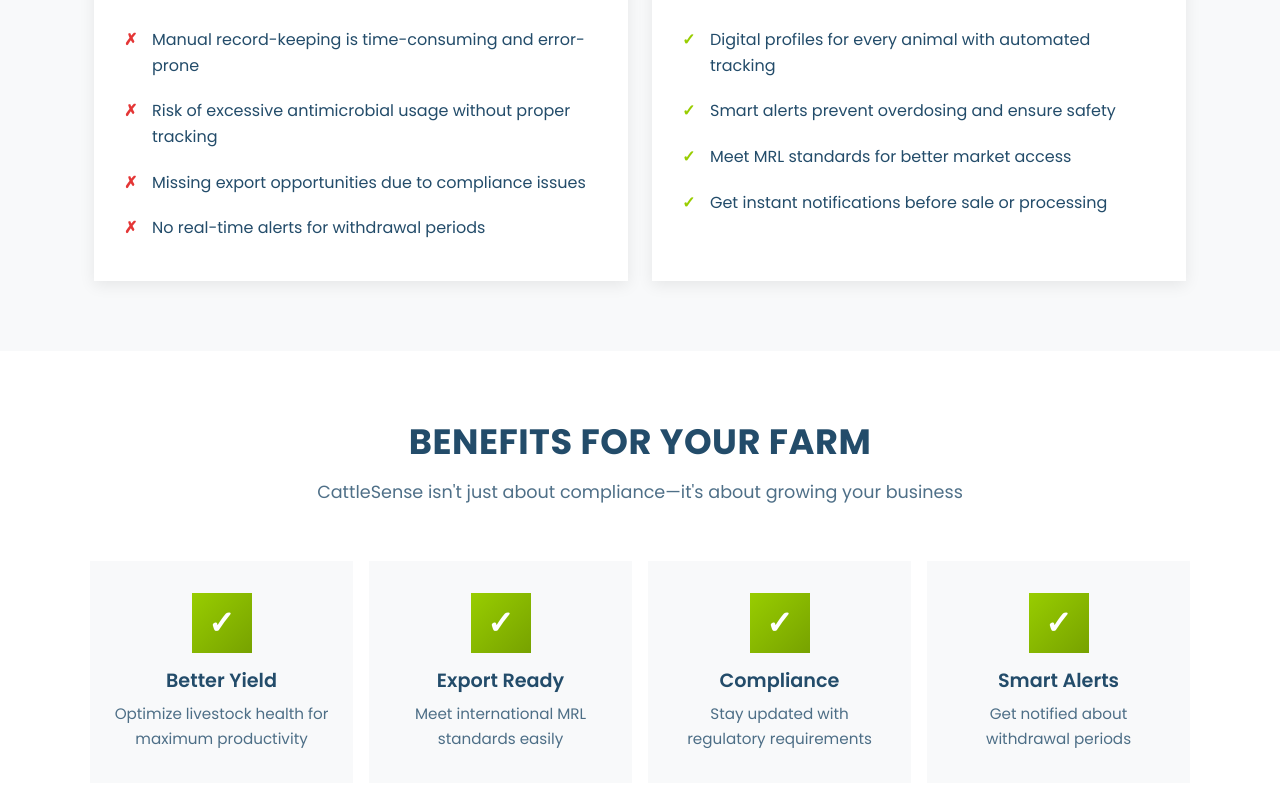
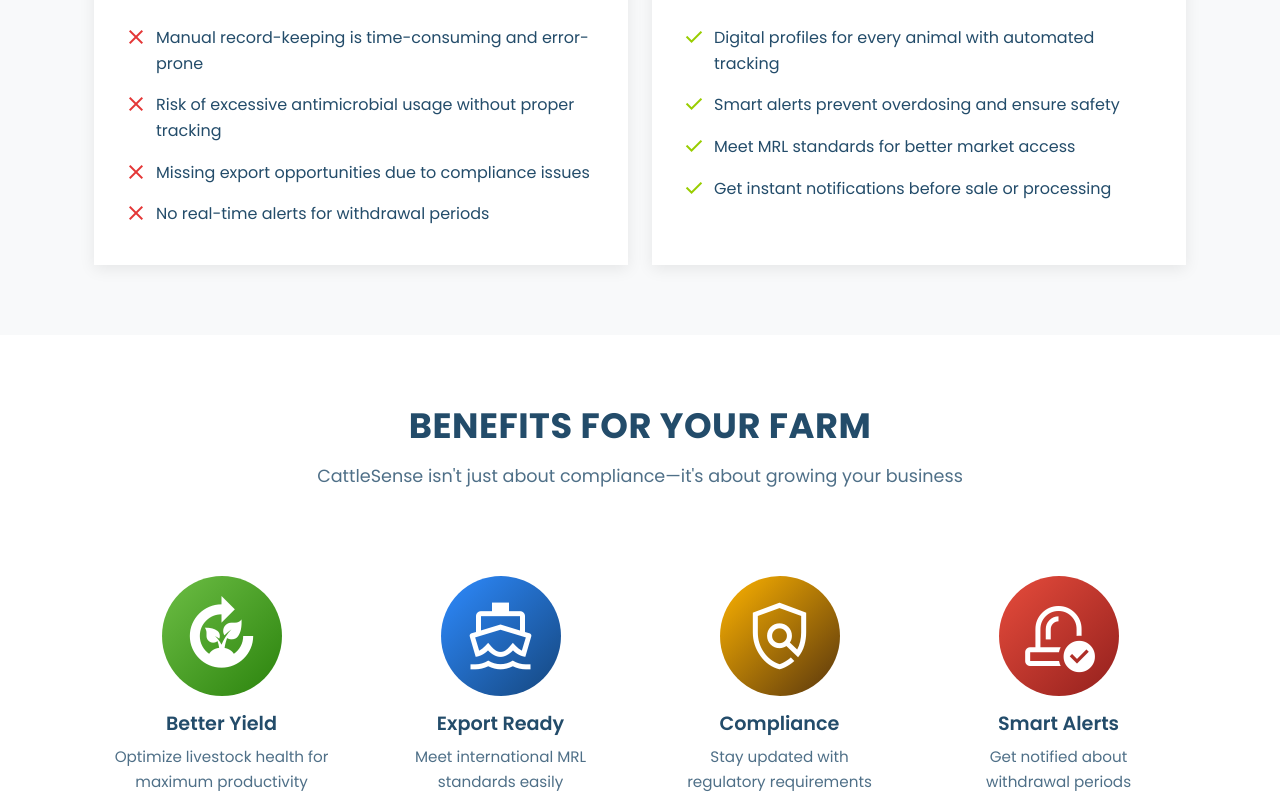
Before and after one commit to shivendrra/CattleSense, a React (Create React App) app in the folder client/: page /for/farmers in a window 1280 px wide. Shown: the part 962-1760 px from the top of the page. Built offline with nearby package versions, Linux system fonts and the light colour scheme; no server answers.

Commit message:
fixed some styling

```diff
--- a/client/src/components/Consumer.js
+++ b/client/src/components/Consumer.js
@@ -9,11 +9,35 @@
 
 export default function Consumer() {
   const benefits = [
-    { icon: '🔍', title: 'Full Traceability', desc: 'Track your food from farm to fork with complete transparency' },
-    { icon: '✓', title: 'Safety First', desc: 'Verified MRL compliance ensures safe consumption' },
-    { icon: '📊', title: 'Detailed Reports', desc: 'Access complete health and treatment history' },
-    { icon: '🛡️', title: 'Peace of Mind', desc: 'Know exactly what you\'re feeding your family' }
+    {
+      icon: 'footprint',
+      title: 'Full Traceability',
+      desc: 'Track your food from farm to fork with complete transparency',
+      color: 'linear-gradient(135deg, #6DBE45 0%, #2b830dff 100%)'
+    },
+    {
+      icon: 'verified_user',
+      title: 'Safety First',
+      desc: 'Verified MRL compliance ensures safe consumption',
+      color: 'linear-gradient(135deg, #2E8BFF 0%, #15467dff 100%)'
+
+    },
+    {
+      icon: 'bar_chart',
+      title: 'Detailed Reports',
+      desc: 'Access complete health and treatment history',
+      color: 'linear-gradient(135deg, #FFB400 0%, #57350dff 100%)'
+
+    },
+    {
+      icon: 'shield',
+      title: 'Peace of Mind',
+      desc: "Know exactly what you're feeding your family",
+      color: 'linear-gradient(135deg, #E74C3C 0%, #93201dff 100%)'
+
+    }
   ];
+
 
   const features = [
     { img: scanqr, title: 'QR Code Scanning', desc: 'Simply scan the QR code on product packaging to instantly access complete livestock history and health records' },
@@ -155,7 +179,12 @@
             {benefits.map((item, idx) => (
               <div key={idx} className="col-md-6 col-lg-3">
                 <div className="benefit-card-consumer">
-                  <div className="benefit-icon-consumer">{item.icon}</div>
+                  <div
+                    className="benefit-icon-consumer d-flex"
+                    style={{ background: item.color }}
+                  >
+                    <span className="material-symbols-outlined m-auto">{item.icon}</span>
+                  </div>
                   <h4>{item.title}</h4>
                   <p>{item.desc}</p>
                 </div>
--- a/client/src/components/Farmers.js
+++ b/client/src/components/Farmers.js
@@ -10,10 +10,30 @@
 
 export default function Farmers() {
   const benefits = [
-    { icon: '✓', title: 'Better Yield', desc: 'Optimize livestock health for maximum productivity' },
-    { icon: '✓', title: 'Export Ready', desc: 'Meet international MRL standards easily' },
-    { icon: '✓', title: 'Compliance', desc: 'Stay updated with regulatory requirements' },
-    { icon: '✓', title: 'Smart Alerts', desc: 'Get notified about withdrawal periods' }
+    {
+      icon: 'compost',
+      title: 'Better Yield',
+      desc: 'Optimize livestock health for maximum productivity',
+      color: 'linear-gradient(135deg, #6DBE45 0%, #2b830dff 100%)'
+    },
+    {
+      icon: 'directions_boat',
+      title: 'Export Ready',
+      desc: 'Meet international MRL standards easily',
+      color: 'linear-gradient(135deg, #2E8BFF 0%, #15467dff 100%)'
+    },
+    {
+      icon: 'policy',
+      title: 'Compliance',
+      desc: 'Stay updated with regulatory requirements',
+      color: 'linear-gradient(135deg, #FFB400 0%, #57350dff 100%)'
+    },
+    {
+      icon: 'siren_check',
+      title: 'Smart Alerts',
+      desc: 'Get notified about withdrawal periods',
+      color: 'linear-gradient(135deg, #E74C3C 0%, #93201dff 100%)'
+    }
   ];
 
   const features = [
@@ -68,10 +88,18 @@
                 <span className="material-symbols-outlined problem-icon">report_problem</span>
                 <h3>Current Challenges</h3>
                 <ul className="problem-list">
-                  <li>Manual record-keeping is time-consuming and error-prone</li>
-                  <li>Risk of excessive antimicrobial usage without proper tracking</li>
-                  <li>Missing export opportunities due to compliance issues</li>
-                  <li>No real-time alerts for withdrawal periods</li>
+                  <li><span class="pe-2 material-symbols-outlined">
+                    close
+                  </span>Manual record-keeping is time-consuming and error-prone</li>
+                  <li><span class="pe-2 material-symbols-outlined">
+                    close
+                  </span>Risk of excessive antimicrobial usage without proper tracking</li>
+                  <li><span class="pe-2 material-symbols-outlined">
+                    close
+                  </span>Missing export opportunities due to compliance issues</li>
+                  <li><span class="pe-2 material-symbols-outlined">
+                    close
+                  </span>No real-time alerts for withdrawal periods</li>
                 </ul>
               </div>
             </div>
@@ -80,10 +108,18 @@
                 <span className="material-symbols-outlined solution-icon">verified</span>
                 <h3>How We Help</h3>
                 <ul className="solution-list">
-                  <li>Digital profiles for every animal with automated tracking</li>
-                  <li>Smart alerts prevent overdosing and ensure safety</li>
-                  <li>Meet MRL standards for better market access</li>
-                  <li>Get instant notifications before sale or processing</li>
+                  <li><span class="pe-2 material-symbols-outlined">
+                    check
+                  </span>Digital profiles for every animal with automated tracking</li>
+                  <li><span class="pe-2 material-symbols-outlined">
+                    check
+                  </span>Smart alerts prevent overdosing and ensure safety</li>
+                  <li><span class="pe-2 material-symbols-outlined">
+                    check
+                  </span>Meet MRL standards for better market access</li>
+                  <li><span class="pe-2 material-symbols-outlined">
+                    check
+                  </span>Get instant notifications before sale or processing</li>
                 </ul>
               </div>
             </div>
@@ -94,12 +130,19 @@
       <section className="benefits-farmer">
         <div className="container">
           <h2 className="section-heading">Benefits for Your Farm</h2>
-          <p className="section-subtext">CattleSense isn't just about compliance—it's about growing your business</p>
+          <p className="section-subtext">
+            CattleSense isn't just about compliance—it's about growing your business
+          </p>
           <div className="row g-3">
             {benefits.map((item, idx) => (
               <div key={idx} className="col-md-6 col-lg-3">
                 <div className="benefit-card">
-                  <div className="benefit-icon">{item.icon}</div>
+                  <div
+                    className="benefit-icon d-flex"
+                    style={{ background: item.color }}
+                  >
+                    <span className="material-symbols-outlined m-auto">{item.icon}</span>
+                  </div>
                   <h4>{item.title}</h4>
                   <p>{item.desc}</p>
                 </div>
@@ -150,7 +193,7 @@
 
       <section className="trust-section">
         <div className="container">
-          <h2 className="section-heading text-white">Trusted by Farmers, Verified by Experts</h2>
+          <h2 className="section-heading">Trusted by Farmers, Verified by Experts</h2>
           <div className="row g-4 align-items-center">
             <div className="col-lg-6">
               <div className="trust-content">
--- a/client/src/components/styles/Consumer.css
+++ b/client/src/components/styles/Consumer.css
@@ -123,6 +123,12 @@
   padding: 30px;
   height: 100%;
   box-shadow: 0 4px 15px rgba(0, 0, 0, 0.08);
+  transition: transform 0.3s ease;
+}
+
+.concerns-box:hover,
+.solution-box-consumer:hover {
+  transform: translateY(-4px);
 }
 
 .concerns-box h3,
@@ -130,8 +136,7 @@
   font-size: 1.4rem;
   font-weight: 600;
   margin-bottom: 24px;
-    color: #8FA31E;
-
+  color: #8FA31E;
 }
 
 .concerns-list {
@@ -234,7 +239,6 @@
 }
 
 .benefit-card-consumer {
-  background: #f8f9fa;
   padding: 30px 20px;
   text-align: center;
   height: 100%;
@@ -242,15 +246,10 @@
   border: 2px solid transparent;
 }
 
-.benefit-card-consumer:hover {
-  border-color: #4A90E2;
-  transform: translateY(-4px);
-}
-
 .benefit-icon-consumer {
-  width: 70px;
-  height: 70px;
-  background: linear-gradient(135deg, #4A90E2, #357ABD);
+  width: 120px;
+  height: 120px;
+  border-radius: 50%;
   color: white;
   font-size: 2.2rem;
   display: flex;
@@ -258,6 +257,10 @@
   justify-content: center;
   margin: 0 auto 16px;
   font-weight: bold;
+}
+
+.benefit-icon-consumer .material-symbols-outlined {
+  font-size: 5rem;
 }
 
 .benefit-card-consumer h4 {
@@ -339,17 +342,10 @@
   border: 2px dashed transparent;
 }
 
-.step-card-consumer:hover {
-  border-color: #4A90E2;
-  background: white;
-  transform: translateY(-4px);
-  box-shadow: 0 8px 20px rgba(0, 0, 0, 0.1);
-}
-
 .step-number-consumer {
   width: 60px;
   height: 60px;
-  background: linear-gradient(135deg, #FFB823, #eda200);
+  background: linear-gradient(135deg, #FFB823, #916506);
   color: white;
   font-size: 2rem;
   font-weight: 700;
--- a/client/src/components/styles/Farmers.css
+++ b/client/src/components/styles/Farmers.css
@@ -167,27 +167,23 @@
 
 .problem-list li,
 .solution-list li {
-  padding: 10px 0;
-  padding-left: 28px;
-  position: relative;
+  padding: 8px 0;
   color: #234C6A;
   line-height: 1.6;
+  display: flex;
+  flex-direction: row;
+  flex-wrap: nowrap;
+  align-items: flex-start;
+  justify-content: flex-start;
 }
 
-.problem-list li::before {
-  content: '✗';
-  position: absolute;
-  left: 0;
+.problem-list li .material-symbols-outlined {
   color: #E43636;
-  font-weight: bold;
+  /* margin: auto; */
 }
-
-.solution-list li::before {
-  content: '✓';
-  position: absolute;
-  left: 0;
+.solution-list li .material-symbols-outlined {
   color: #98CD00;
-  font-weight: bold;
+  /* margin: auto; */
 }
 
 .benefits-farmer {
@@ -196,28 +192,29 @@
 }
 
 .benefit-card {
-  background: #f8f9fa;
+  text-align: center;
+  background: #fff;
   padding: 30px 20px;
-  text-align: center;
   height: 100%;
-  border: 2px solid transparent;
-}
-
-.benefit-card:hover {
-  border-color: #98CD00;
+  border: 1px solid transparent;
+  transition: all 0.3s ease;
 }
 
 .benefit-icon {
-  width: 60px;
-  height: 60px;
-  background: linear-gradient(135deg, #98CD00, #77a200);
+  width: 120px;
+  height: 120px;
+  border-radius: 50%;
+  /* background: linear-gradient(135deg, #98CD00, #77a200); */
   color: white;
-  font-size: 2rem;
   display: flex;
   align-items: center;
   justify-content: center;
   margin: 0 auto 16px;
   font-weight: bold;
+}
+
+.benefit-icon .material-symbols-outlined {
+  font-size: 5rem;
 }
 
 .benefit-card h4 {
@@ -292,22 +289,15 @@
 .step-card {
   text-align: center;
   padding: 30px 20px;
-  background: #f8f9fa;
   height: 100%;
   position: relative;
   transition: all 0.3s ease;
 }
 
-.step-card:hover {
-  background: #98CD00;
-  color: white;
-  transform: translateY(-4px);
-}
-
 .step-number {
   width: 60px;
   height: 60px;
-  background: linear-gradient(135deg, #FFB823, #eda200);
+  background: linear-gradient(135deg, #FFB823, #916506);
   color: white;
   font-size: 2rem;
   font-weight: 700;
@@ -324,11 +314,6 @@
   color: #234C6A;
 }
 
-.step-card:hover h4,
-.step-card:hover p {
-  color: white;
-}
-
 .step-card p {
   font-size: 0.95rem;
   color: #234C6A;
@@ -341,6 +326,10 @@
   padding: 70px 0;
   background: linear-gradient(135deg, #234C6A 0%, #11151d 100%);
   color: white;
+}
+
+.trust-section .section-heading {
+  color: #98CD00;
 }
 
 .trust-content h3 {
@@ -378,12 +367,10 @@
   background: rgba(255, 255, 255, 0.1);
   padding: 30px 20px;
   text-align: center;
-  transition: all 0.3s ease;
 }
 
 .trust-stat-box:hover {
   background: rgba(255, 255, 255, 0.15);
-  transform: scale(1.05);
 }
 
 .big-num {
```
